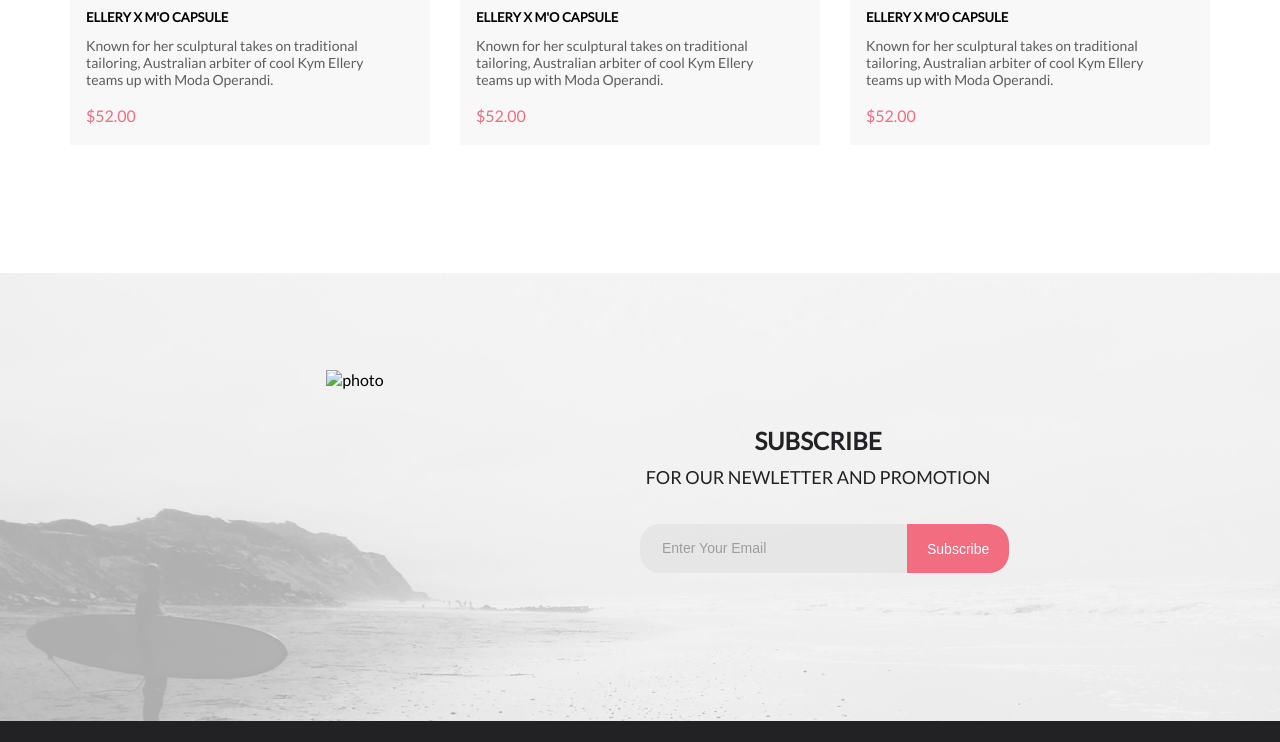
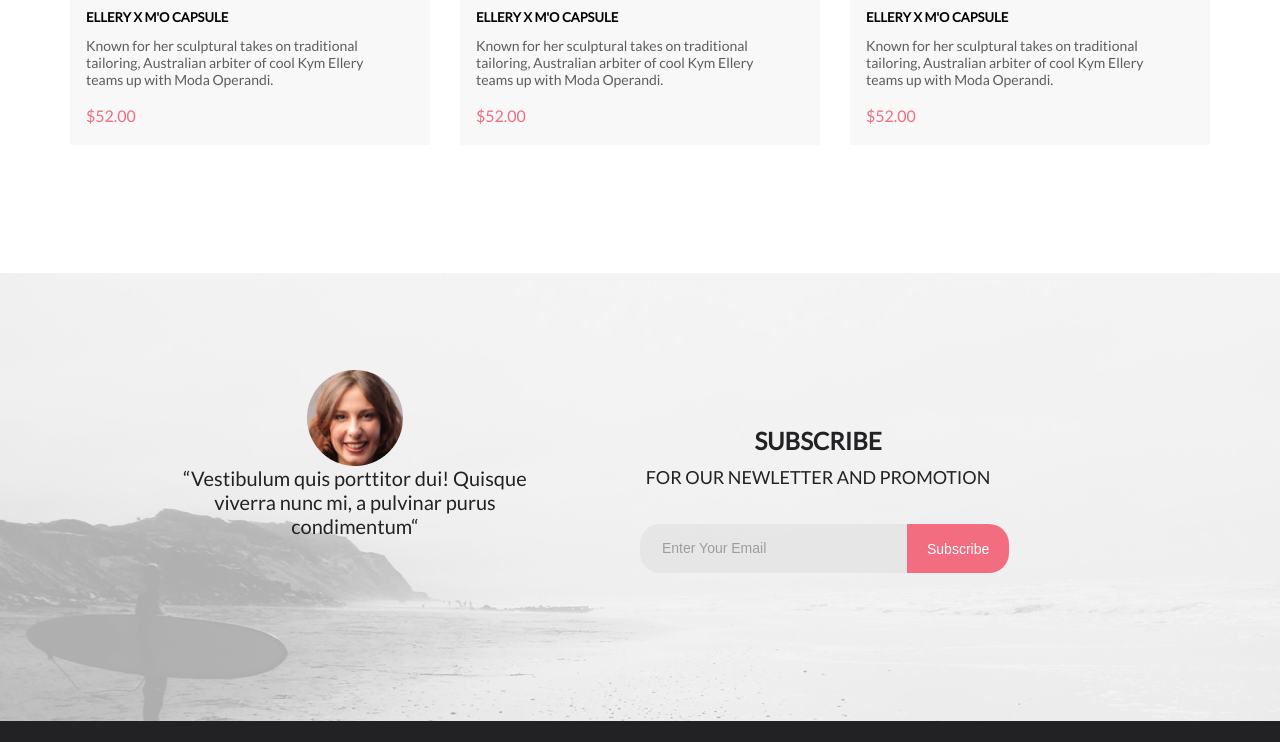
Before and after one commit to avataralesia/online-store, a plain HTML site: page product.html in a window 1280 px wide. Shown: the part 1997-2739 px from the top of the page. Drawn offline with Linux system fonts and the light colour scheme.

Commit message:
Update product.html

```diff
--- a/product.html
+++ b/product.html
@@ -171,8 +171,9 @@
    </div>
    <footer>
     <div class="footer_middle center">
-        <figure class="footer_middle_left">
-            <img src="img/photo-footer.png" alt="photo">
+     <figure class="footer_middle_left">
+            <img src="img/Intersec1t.png" alt="photo">
+            <p class="footer_middle_text">“Vestibulum quis porttitor dui! Quisque viverra nunc mi, a pulvinar purus condimentum“</p>
         </figure>
         <div class="footer_middle_right">
             <p class="info_enter">SUBSCRIBE</p>
```
